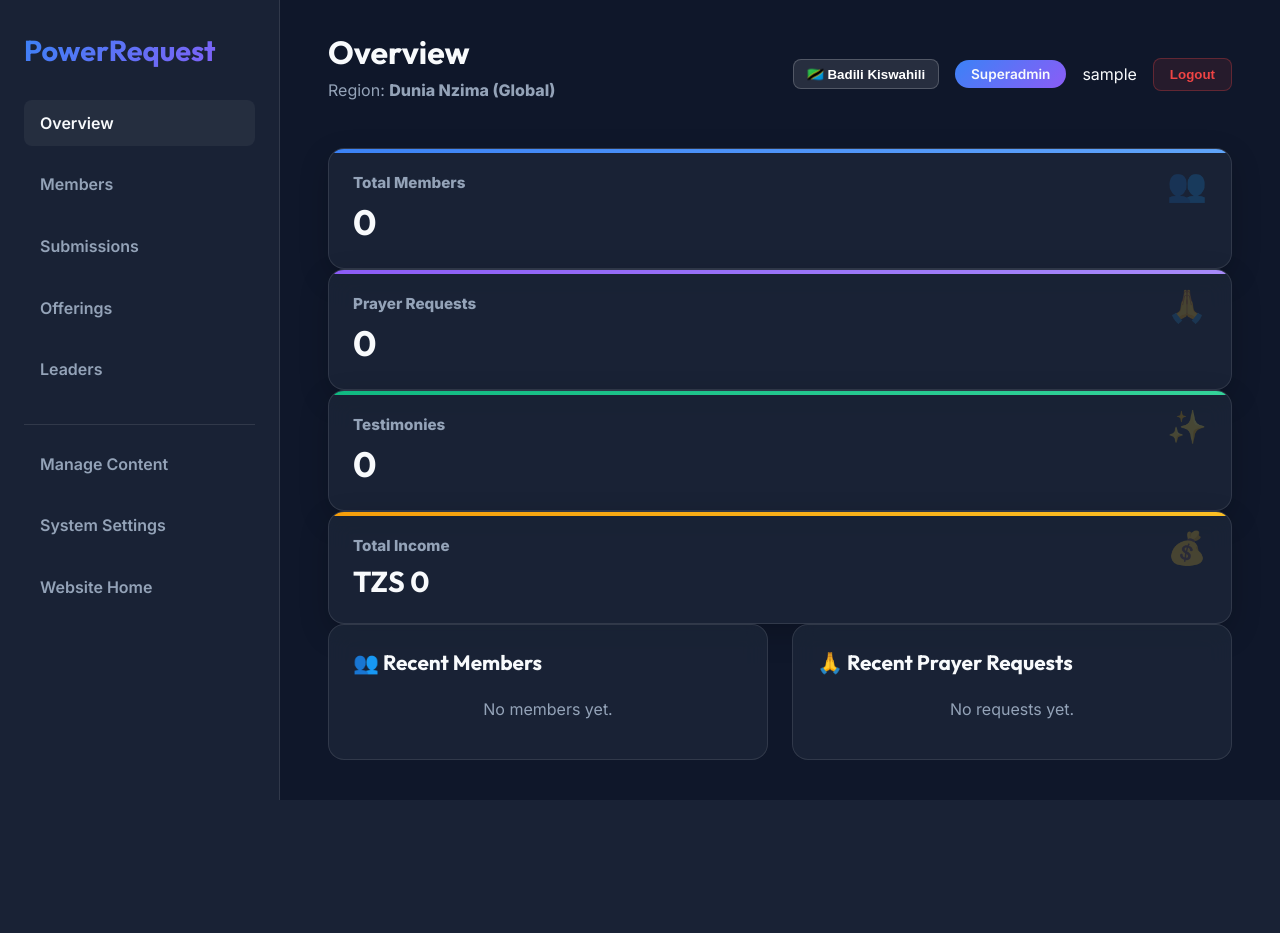
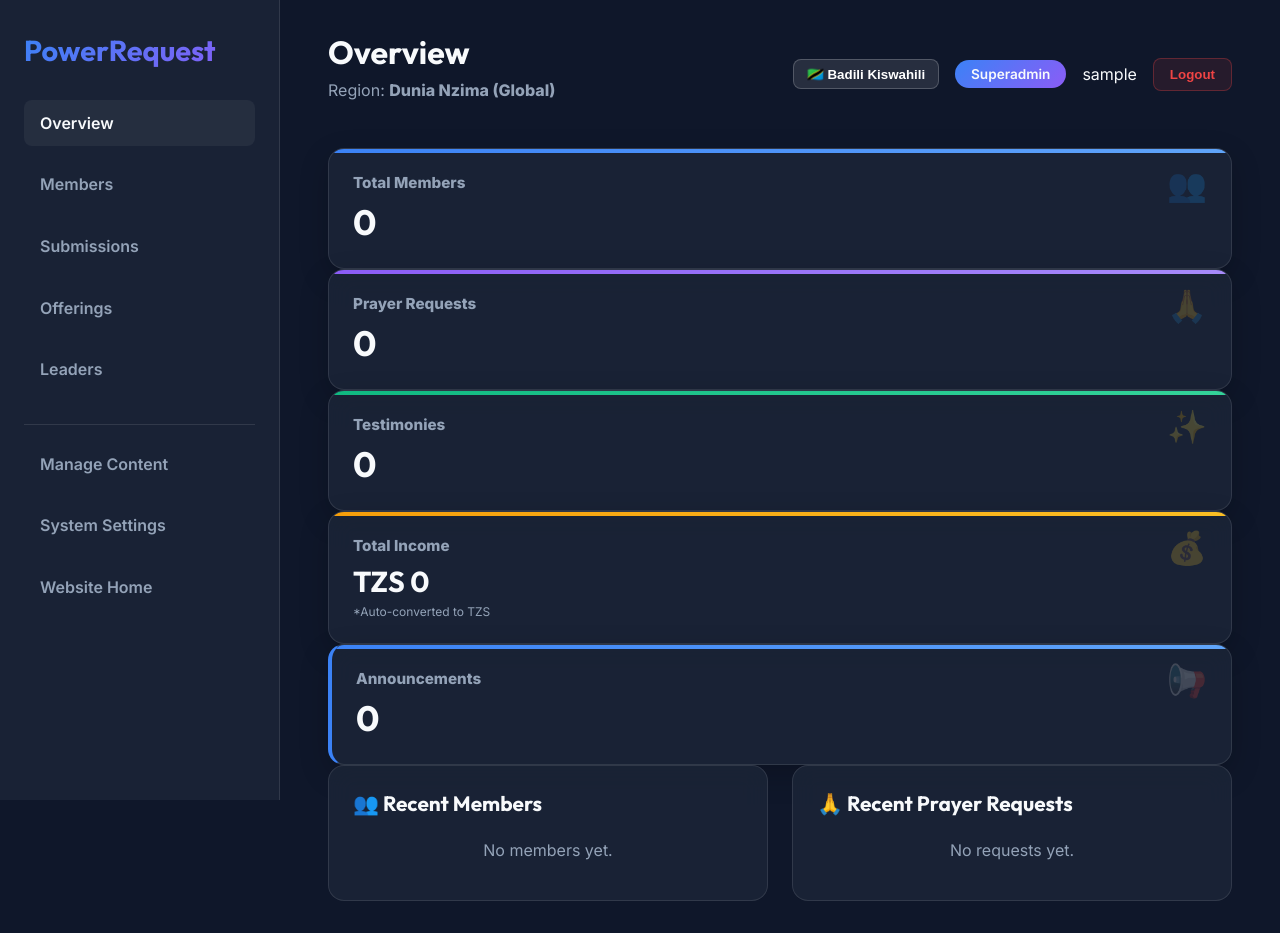
Before and after one commit to Nyisulya/power-request, a Django app: page /dashboard/ in a window 1280 px wide. Before the commit the page ends 800 px from the top, so only its background shows below. Run offline with Django 5.2, Linux system fonts and the light colour scheme; the visitor is signed in with stand-in values (Sample User, id 1); data that the repository does not hold is empty.

Commit message:
Feat: Add dynamic currency conversion to TZS and update dashboard UI

```diff
--- a/portal/templates/portal/dashboard.html
+++ b/portal/templates/portal/dashboard.html
@@ -130,20 +130,23 @@
         <p class="value">{{ testimonies_count }}</p>
     </div>
 
-    <!-- Income / Announcements Card -->
-    {% if is_superadmin %}
+    <!-- Income Card -->
     <div class="card amber">
         <div class="card-icon">💰</div>
         <h3><span class="lang-en">Total Income</span><span class="lang-sw">Jumla ya Sadaka</span></h3>
         <p class="value" style="font-size: 1.8rem; margin-top: 0.4rem;">TZS {{ total_amount|floatformat:0 }}</p>
+        <small style="color: var(--text-muted); font-size: 0.75rem; display: block; margin-top: 5px;">
+            <span class="lang-en">*Auto-converted to TZS</span>
+            <span class="lang-sw">*Zote zimebadilishwa kuwa TZS</span>
+        </small>
     </div>
-    {% else %}
-    <div class="card amber">
+
+    <!-- Announcements Card -->
+    <div class="card blue" style="border-left: 4px solid #3b82f6;">
         <div class="card-icon">📢</div>
         <h3><span class="lang-en">Announcements</span><span class="lang-sw">Matangazo Hewani</span></h3>
         <p class="value">{{ announcements_count }}</p>
     </div>
-    {% endif %}
 </section>
 
 <section class="content-grid">
--- a/portal/views.py
+++ b/portal/views.py
@@ -305,7 +305,40 @@ def dashboard_view(request):
         testimonies_qs = Testimony.objects.filter(user_country__iexact=country_name).order_by('-created_at')
         offerings = Offering.objects.filter(country__iexact=country_name, is_verified=True)
 
-    total_amount = offerings.aggregate(Sum('amount'))['amount__sum'] or 0
+    from django.core.cache import cache
+    import requests
+
+    def get_tzs_total(offerings_qs):
+        rates = cache.get('exchange_rates_to_tzs')
+        if not rates:
+            try:
+                resp = requests.get('https://api.exchangerate-api.com/v4/latest/TZS', timeout=5)
+                if resp.status_code == 200:
+                    rates = resp.json().get('rates', {})
+                    cache.set('exchange_rates_to_tzs', rates, 86400)
+                else:
+                    rates = {}
+            except Exception:
+                rates = {}
+
+        fallback_rates = {'TZS': 1.0, 'KES': 20.3, 'UGX': 0.71, 'USD': 2628.0}
+        total_tzs = 0.0
+
+        currency_totals = offerings_qs.values('currency').annotate(total=Sum('amount'))
+        for ct in currency_totals:
+            curr = ct['currency']
+            amt = float(ct['total'] or 0)
+            if curr == 'TZS':
+                total_tzs += amt
+            else:
+                rate = rates.get(curr) if rates else None
+                if rate and rate > 0:
+                    total_tzs += (amt / rate)
+                else:
+                    total_tzs += (amt * fallback_rates.get(curr, 1.0))
+        return total_tzs
+
+    total_amount = get_tzs_total(offerings)
 
     context = {
         'is_superadmin': is_superadmin,
```
